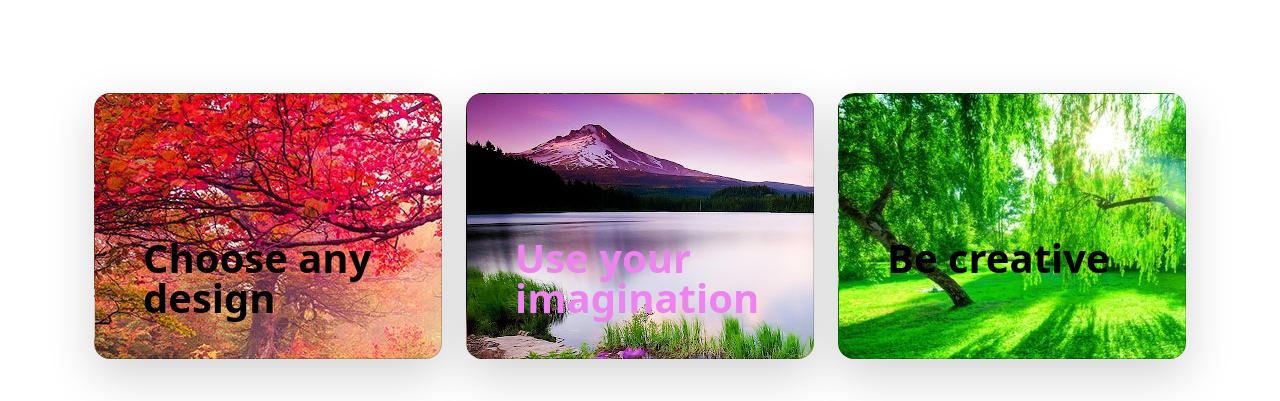
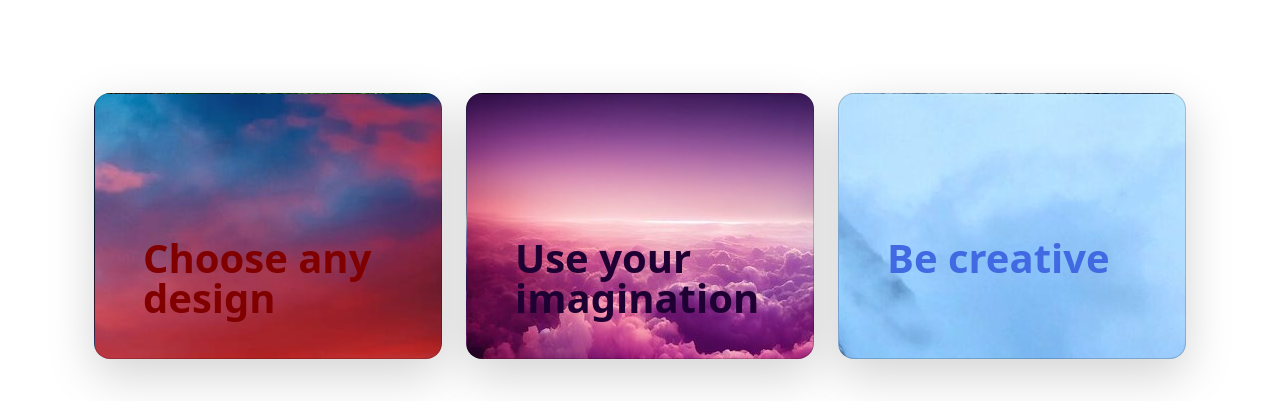
Before and after one commit to Tiana-M/Tiana-example, a plain HTML site: page index.html in a window 1280 px wide. Shown: the part 399-800 px from the top of the page. Drawn offline with nearby package versions, Linux system fonts and the light colour scheme.

Commit message:
Frist commit

```diff
--- a/index.html
+++ b/index.html
@@ -37,21 +37,21 @@
         <div class="container px-4 py-5" id="custom-cards">
             <div class="row row-cols-1 row-cols-lg-3 align-items-stretch g-4 py-5">
               <div class="col">
-                <div class="card card-cover h-100 overflow-hidden text-bg-dark rounded-4 shadow-lg" style="background-image: url('./images/red-trees.jpeg');">
+                <div class="card card-cover h-100 overflow-hidden text-bg-dark rounded-4 shadow-lg one" style="background-image: url('./images/sunset.jpeg');">
                   <div class="d-flex flex-column h-100 p-5 pb-3 text-white text-shadow-1">
                     <h3 class="pt-5 mt-5 mb-4 display-6 lh-1 fw-bold card-one">Choose any design</h3>
                   </div>
                 </div>
             </div>
               <div class="col">
-                <div class="card card-cover h-100 overflow-hidden text-bg-dark rounded-4 shadow-lg" style="background-image: url('./images/purple.jpeg');">
+                <div class="card card-cover h-100 overflow-hidden text-bg-dark rounded-4 shadow-lg one" style="background-image: url('./images/purp.jpeg');">
                   <div class="d-flex flex-column h-100 p-5 pb-3 text-white text-shadow-1">
                     <h3 class="pt-5 mt-5 mb-4 display-6 lh-1 fw-bold card-two">Use your imagination</h3>
                   </div>
                 </div>
               </div>
               <div class="col">
-                <div class="card card-cover h-100 overflow-hidden text-bg-dark rounded-4 shadow-lg" style="background-image: url(./images/green-theme.jpeg);">
+                <div class="card card-cover h-100 overflow-hidden text-bg-dark rounded-4 shadow-lg one" style="background-image: url(./images/lake.jpeg);">
                   <div class="d-flex flex-column h-100 p-5 pb-3 text-shadow-1">
                     <h3 class="pt-5 mt-5 mb-4 display-6 lh-1 fw-bold card-three">Be creative</h3>
                   </div>
@@ -130,6 +130,7 @@
                     <a href="#"><i class="fab fa-fw fa-github"></i></a>
                     <a href="#"><i class="fab fa-fw fa-twitter"></i></a>
                     <a href="#"><i class="fab fa-fw fa-instagram"></i></a>
+                    <p>© TianaM</p>
                   </div>
               </div>
         </footer>
--- a/style.css
+++ b/style.css
@@ -14,15 +14,15 @@
 }
 
 .card-one{
-    color:black;
+    color:#800000;
 }
 
 .card-two{
-    color:violet;
+    color:#1f0033;
 }
 
 .card-three{
-    color:black;
+    color:#4169E1;
 }
 
 .button-unique{
```
Also changed, not shown: images/dark-purple.jpeg (added), images/lake.jpeg (added), images/purp.jpeg (added), images/purple-sky.jpeg (added), images/snowy.jpeg (added), images/sunset.jpeg (added), 2 other files.
